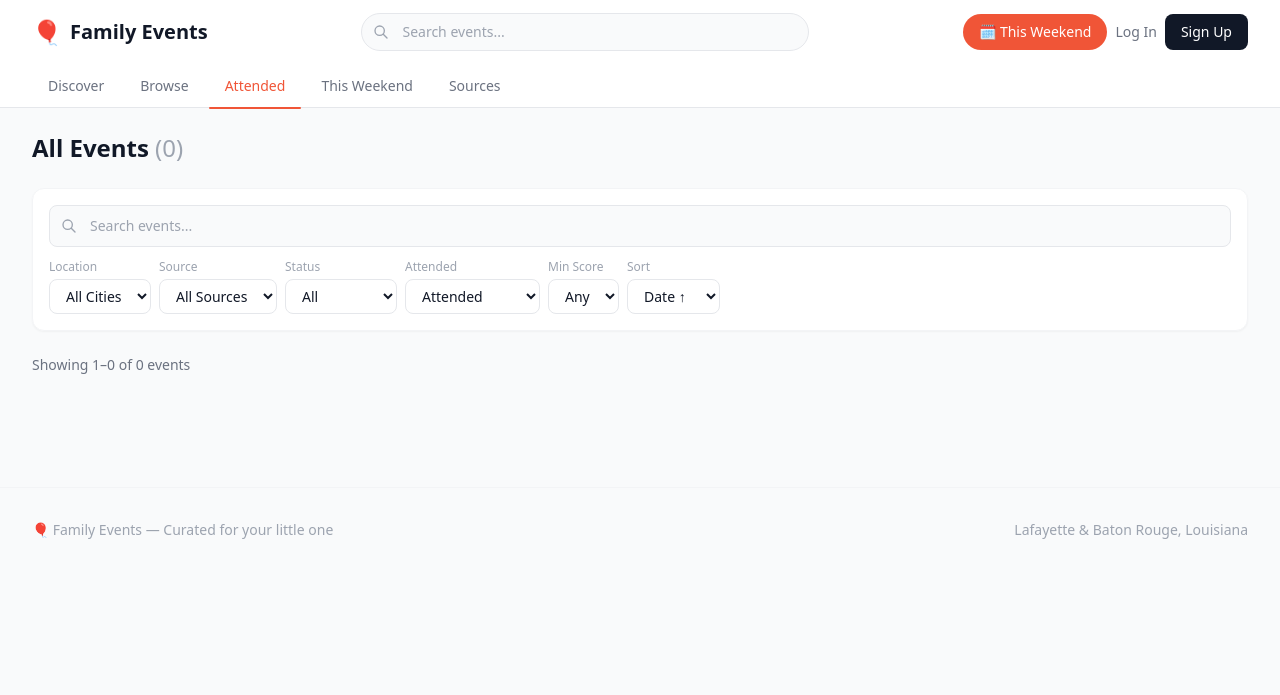
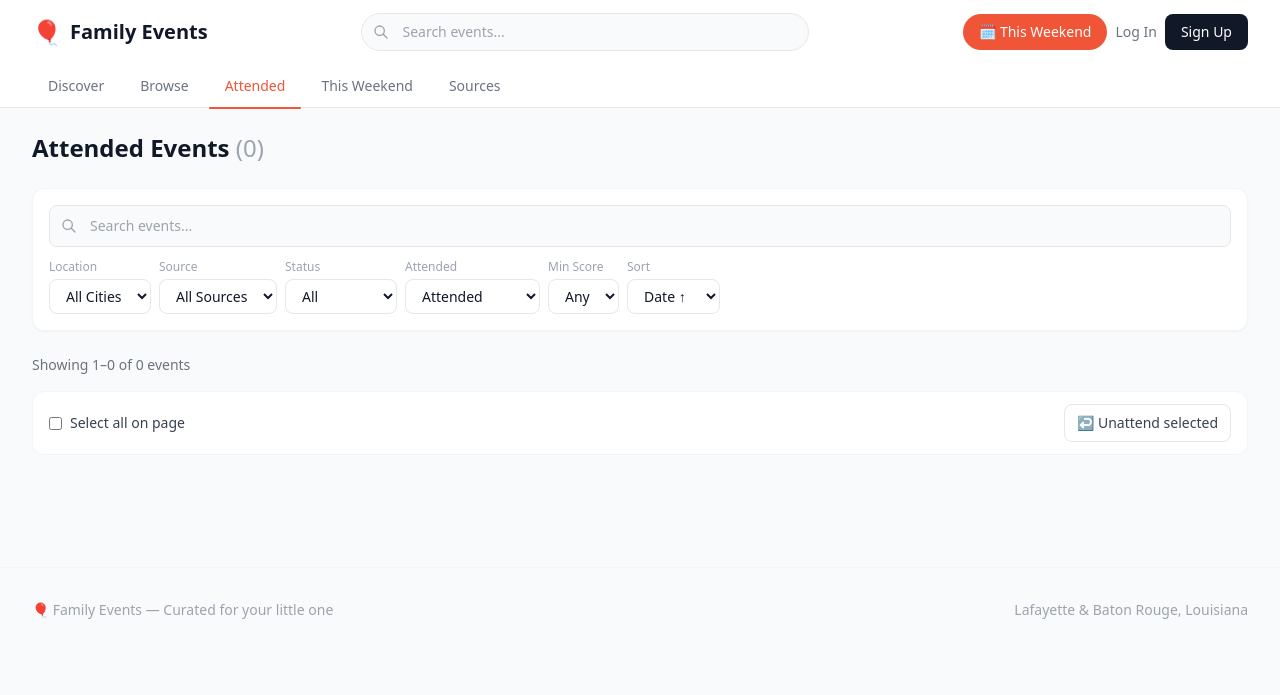
Before and after one commit to HexSleeves/family-events, a FastAPI app: page /events?attended=yes in a window 1280 px wide. Shown: the top 695 px of the page. Run offline with FastAPI, Linux system fonts and the light colour scheme; style sheets or scripts are compiled from the project's sources; parts of the project's set-up code (start-up, migrations or seed data) failed here and were passed over.

Commit message:
Polish attended UX with badges and bulk unattend actions
Co-authored-by: Shelley <shelley@exe.dev>

```diff
--- a/src/web/app.py
+++ b/src/web/app.py
@@ -277,7 +277,7 @@ async def profile_page(request: Request):
     sources = await db.get_user_sources(user.id)
     return templates.TemplateResponse(
         "profile.html",
-        {**await _ctx(request, active_page="admin"), "sources": sources},
+        {**await _ctx(request, active_page="profile"), "sources": sources},
     )
 
 
@@ -720,6 +720,20 @@ async def api_tag(request: Request):
     return _toast(f"Tagged {count} events")
 
 
+@app.post("/api/dedupe", response_class=HTMLResponse)
+async def api_dedupe(request: Request):
+    user = await get_current_user(request, db)
+    if denied := _require_login(user):
+        return denied
+    if throttled := _check_rate_limit(request, "api_dedupe"):
+        return throttled
+
+    result = await db.dedupe_existing_events()
+    return _toast(
+        f"Dedupe complete: merged {result['merged']} of {result['total_scanned']} scanned events"
+    )
+
+
 @app.post("/api/notify", response_class=HTMLResponse)
 async def api_notify(request: Request):
     user = await get_current_user(request, db)
@@ -757,6 +771,27 @@ async def api_unattend(request: Request, event_id: str):
     await db.db.execute("UPDATE events SET attended = 0 WHERE id = :id", {"id": event_id})
     await db.db.commit()
     return _toast("Marked as not attended")
+
+
+@app.post("/api/unattend-bulk", response_class=HTMLResponse)
+async def api_unattend_bulk(request: Request):
+    user = await get_current_user(request, db)
+    if denied := _require_login(user):
+        return denied
+    if throttled := _check_rate_limit(request, "api_unattend_bulk"):
+        return throttled
+
+    form = await request.form()
+    event_ids = [str(eid) for eid in form.getlist("event_ids") if str(eid).strip()]
+    if not event_ids:
+        return _toast("Select at least one event", "warning")
+
+    await db.db.executemany(
+        "UPDATE events SET attended = 0 WHERE id = ?",
+        [(eid,) for eid in event_ids],
+    )
+    await db.db.commit()
+    return _toast(f"Updated {len(event_ids)} event(s)")
 
 
 @app.get("/api/events")
--- a/src/web/templates/events.html
+++ b/src/web/templates/events.html
@@ -3,7 +3,10 @@
 {% block content %}
 
 <div class="animate-fade-in">
-  <h1 class="text-2xl font-bold text-[var(--color-heading)] mb-6">All Events <span class="text-[var(--color-faint)] font-normal">({{ total }})</span></h1>
+  <h1 class="text-2xl font-bold text-[var(--color-heading)] mb-6">
+    {{ 'Attended Events' if attended == 'yes' else 'All Events' }}
+    <span class="text-[var(--color-faint)] font-normal">({{ total }})</span>
+  </h1>
 
   {# ═══ FILTER BAR ═══ #}
   <form id="events-form" hx-get="/events" hx-target="#events-results" hx-swap="innerHTML" hx-push-url="true"
--- a/src/web/templates/partials/_events_table.html
+++ b/src/web/templates/partials/_events_table.html
@@ -4,6 +4,21 @@
 <p class="text-sm text-[var(--color-muted)] mb-4">
   Showing {{ (page - 1) * per_page + 1 }}–{{ [page * per_page, total] | min }} of {{ total }} events
 </p>
+
+{% if attended == 'yes' %}
+<form id="bulk-unattend-form" class="mb-4 flex items-center justify-between gap-3 rounded-xl border border-[var(--color-edge-subtle)] bg-[var(--color-surface)] px-4 py-3">
+  <label class="inline-flex items-center gap-2 text-sm text-[var(--color-body)]">
+    <input id="select-all-attended" type="checkbox" class="rounded border-[var(--color-edge)]" />
+    Select all on page
+  </label>
+  <button
+    type="button"
+    onclick="bulkUnattend()"
+    class="inline-flex items-center gap-1.5 px-3 py-2 rounded-lg border border-[var(--color-edge)] text-sm font-medium text-[var(--color-body)] hover:border-[var(--color-brand)] hover:text-[var(--color-brand)] transition-colors">
+    ↩ Unattend selected
+  </button>
+</form>
+{% endif %}
 
 {# ═══ CARD GRID ═══ #}
 <div class="grid grid-cols-1 sm:grid-cols-2 lg:grid-cols-3 xl:grid-cols-4 gap-4 mb-6">
@@ -20,11 +35,17 @@
                 else "score-bg-top" if score is not none
                 else "" %}
 
-  <a href="/event/{{ event.id }}"
+  <div
      class="group block bg-[var(--color-surface)] rounded-xl border border-[var(--color-edge-subtle)] shadow-[var(--shadow-card)] hover:shadow-[var(--shadow-card-hover)] hover:-translate-y-1 transition-all duration-200 overflow-hidden animate-fade-in-up stagger-{{ [loop.index0 % 8, 9] | min }}">
 
     {# Image #}
     <div class="relative aspect-[16/10] overflow-hidden">
+      {% if attended == 'yes' %}
+      <label class="absolute top-2 right-2 z-10 inline-flex items-center gap-1 rounded-md bg-white/90 px-2 py-1 text-xs font-medium text-[var(--color-body)] backdrop-blur-sm">
+        <input type="checkbox" name="event_ids" value="{{ event.id }}" class="attended-select rounded border-[var(--color-edge)]" />
+        Select
+      </label>
+      {% endif %}
       {% if event.image_url %}
       <img src="{{ event.image_url }}" alt="{{ event.title }}" class="w-full h-full object-cover group-hover:scale-105 transition-transform duration-300" loading="lazy" />
       {% else %}
@@ -46,6 +67,9 @@
       {% if event.is_free %}
       <span class="absolute bottom-2.5 left-2.5 px-2 py-0.5 rounded-full text-xs font-semibold bg-[var(--color-success)] text-white shadow-xs">Free</span>
       {% endif %}
+      {% if event.attended %}
+      <span class="absolute bottom-2.5 right-2.5 px-2 py-0.5 rounded-full text-xs font-semibold bg-[var(--color-info-light)] text-[var(--color-info)] shadow-xs">Attended</span>
+      {% endif %}
     </div>
 
     {# Content #}
@@ -56,7 +80,7 @@
         <span class="capitalize">{{ event.source }}</span>
       </div>
       <h3 class="font-semibold text-[var(--color-heading)] text-sm leading-snug line-clamp-2 group-hover:text-[var(--color-brand)] transition-colors mb-1.5">
-        {{ event.title }}
+        <a href="/event/{{ event.id }}">{{ event.title }}</a>
       </h3>
       <p class="text-xs text-[var(--color-muted)] truncate">
         📍 {{ event.location_name or event.location_city }}, {{ event.location_city }}
@@ -69,9 +93,38 @@
       </div>
       {% endif %}
     </div>
-  </a>
+  </div>
   {% endfor %}
 </div>
+
+{% if attended == 'yes' %}
+<script>
+  (function () {
+    var selectAll = document.getElementById('select-all-attended');
+    if (selectAll) {
+      selectAll.addEventListener('change', function () {
+        document.querySelectorAll('.attended-select').forEach(function (el) {
+          el.checked = selectAll.checked;
+        });
+      });
+    }
+  })();
+
+  function bulkUnattend() {
+    var ids = Array.from(document.querySelectorAll('.attended-select:checked')).map(function (el) { return el.value; });
+    if (!ids.length) {
+      showToast('Select at least one event', 'warning');
+      return;
+    }
+    var body = ids.map(function (id) { return 'event_ids=' + encodeURIComponent(id); }).join('&');
+    fetch('/api/unattend-bulk', {
+      method: 'POST',
+      headers: { 'Content-Type': 'application/x-www-form-urlencoded' },
+      body: body
+    }).then(function () { window.location.reload(); });
+  }
+</script>
+{% endif %}
 
 {# ═══ PAGINATION ═══ #}
 {% if total_pages > 1 %}
```
